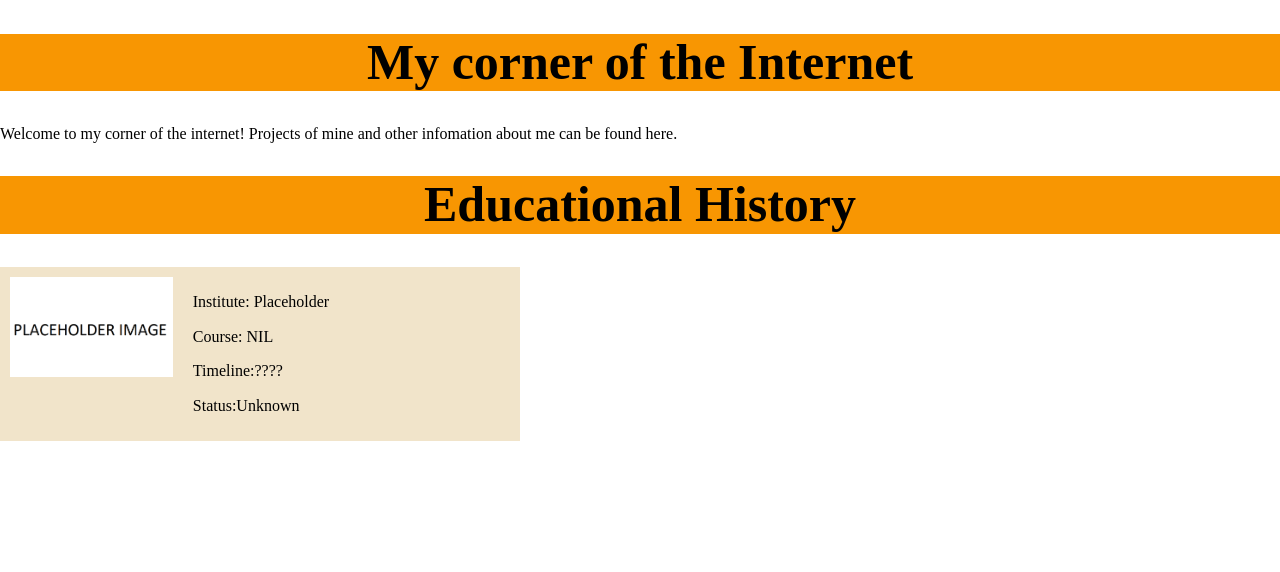
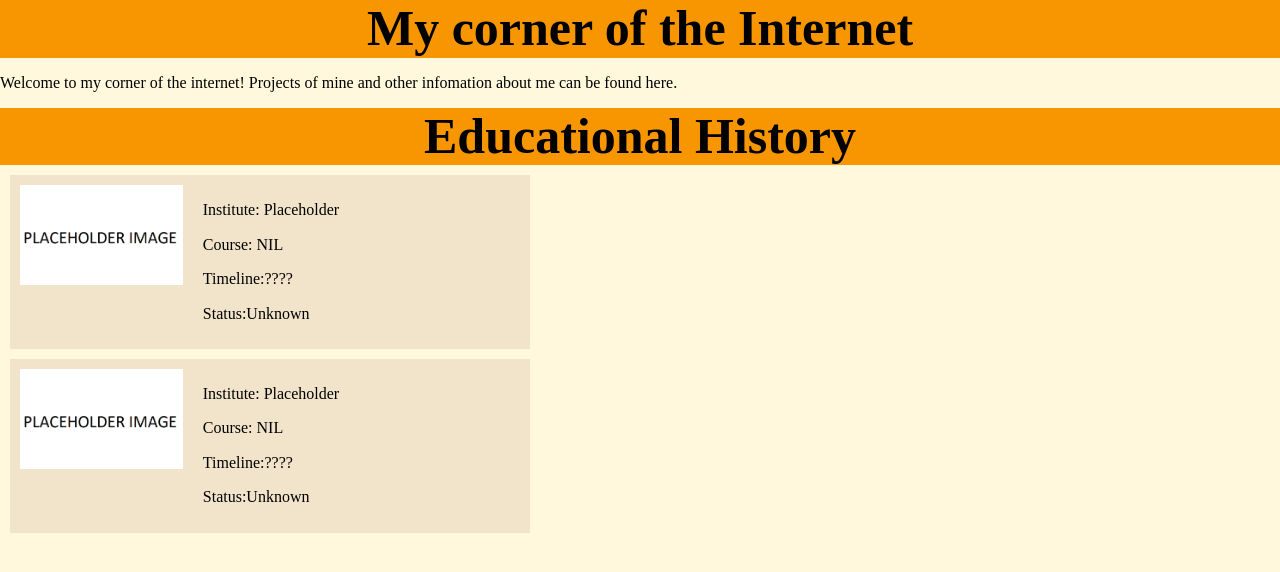
Before and after one commit to LeongYuXuan/Assignment-1, a plain HTML site: page index.html in a window 1280 px wide. Drawn offline with Linux system fonts and the light colour scheme.

Commit message:
Changed heading margins to fit as per wireframe

```diff
--- a/index.html
+++ b/index.html
@@ -16,13 +16,16 @@
         <!-- actual stylesheet-->
     </head>
     <body>
+        <!-- This is the heading for the entire website-->
         <div class = "header">
-            <h1>My corner of the Internet</h1>
+            <h1 >My corner of the Internet</h1>
             <p>Welcome to my corner of the internet! Projects of mine and other infomation about me can be found here.</p>
         </div>
-        <!-- That is the heading for the entire website-->
+
         <h1>Educational History</h1>
+        <!-- This is the container containing all edu inst profiles-->
         <div class = "edu-hist-container">
+            <!-- Profile 1-->
             <div class ="edu-hist-profile">
                 <img src="/images/For Edu Hist/PLACEHOLDER IMAGE.png" alt ="placeholder image">
                 <div class = "edu-hist-text">
@@ -32,7 +35,17 @@
                     <p>Status:Unknown</p>
                 </div>
             </div>
-            <!-- Profile 1 under Edu Hist-->
+
+            <!-- Profile 2-->
+            <div class ="edu-hist-profile">
+                <img src="/images/For Edu Hist/PLACEHOLDER IMAGE.png" alt ="placeholder image">
+                <div class = "edu-hist-text">
+                    <p>Institute: Placeholder</p>
+                    <p>Course: NIL</p>
+                    <p>Timeline:????</p>
+                    <p>Status:Unknown</p>
+                </div>
+            </div>
         </div>
 
         <script src="" async defer></script>
--- a/style.css
+++ b/style.css
@@ -1,10 +1,22 @@
+/*CSS for testing margins*/
+body {
+    background-color: cornsilk;
+}
+/*CSS for heading each section*/
 h1 {
     font-size: 50px;
     text-align: center;
     background-color: rgb(248, 150, 2);
+    margin-bottom:10px;
+    margin-top:0px;
 }
-
+/*Special CSS for Main header*/
+.header {
+    margin-bottom:10px;
+}
+/*CSS for Edu Hist Profiles*/
 .edu-hist-profile {
+    margin: 10px;
     display: flex;
     width: 520px;
     background-color: rgb(241, 228, 202);
```
